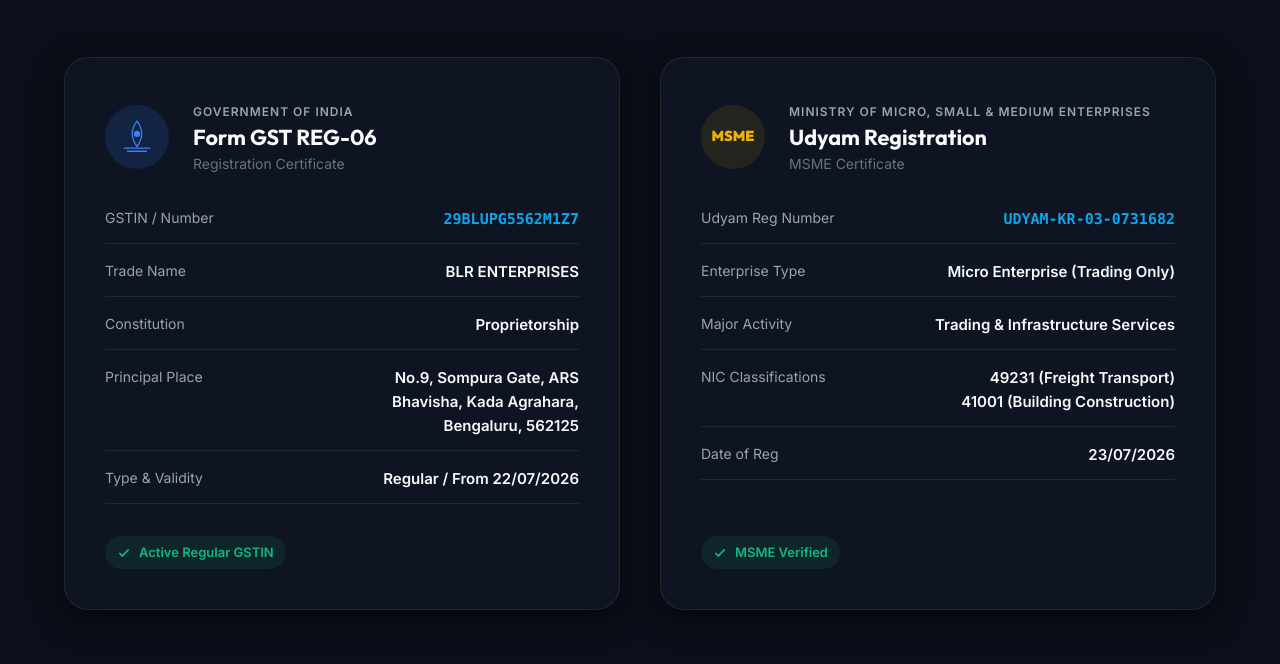
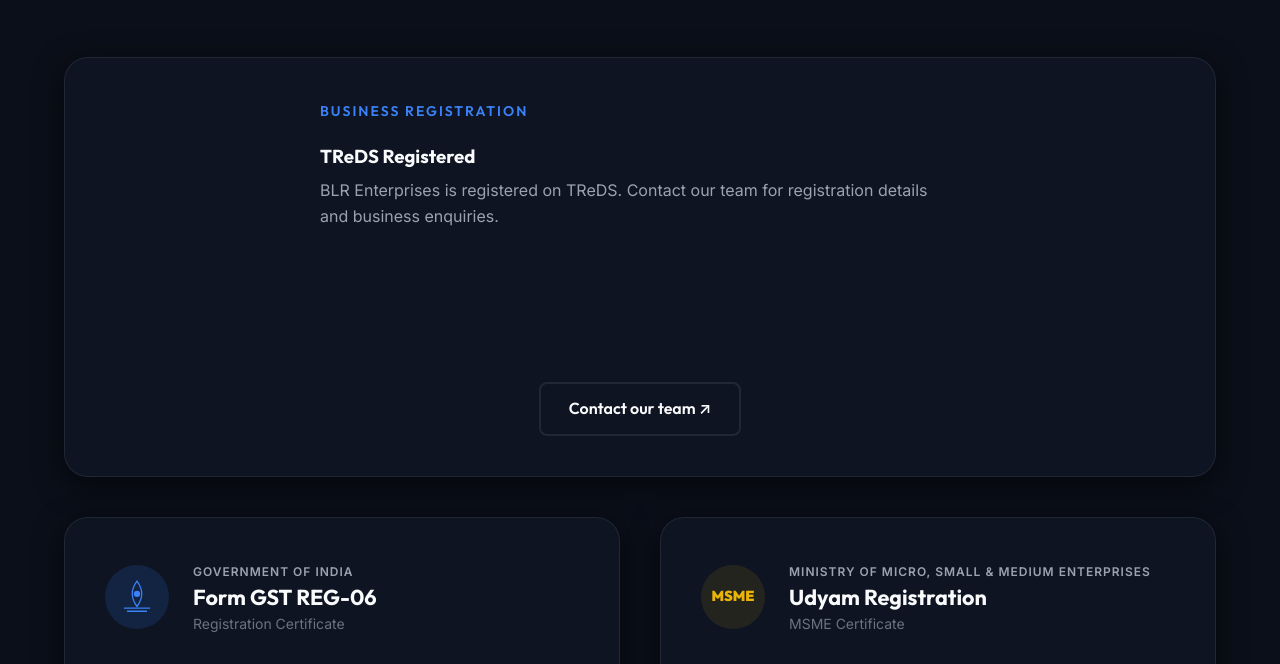
Before and after one commit to gujaratiraj1/BLREnterprises, a website: page index.html in a window 1280 px wide. Shown: the part 2999-3663 px from the top of the page. Drawn offline with Linux system fonts and the light colour scheme.

Commit message:
Add owner-confirmed TReDS registration to business credentials

```diff
--- a/index.html
+++ b/index.html
@@ -444,6 +444,14 @@
       </div>
 
       <div class="grid grid-2-col credentials-grid">
+        <div class="credential-card bg-glass treds-credential">
+          <div>
+            <span class="section-tagline">Business registration</span>
+            <h3>TReDS Registered</h3>
+            <p>BLR Enterprises is registered on TReDS. Contact our team for registration details and business enquiries.</p>
+          </div>
+          <a href="#contact" class="btn btn-outline">Contact our team ↗</a>
+        </div>
         <!-- Credential 1: GST Certificate -->
         <div class="credential-card bg-glass">
           <div class="credential-top">
@@ -745,8 +753,12 @@
 
         <!-- Col 3: Compliance & Legal -->
         <div class="footer-col compliance-col">
-          <h4>Statutory ID Details</h4>
+          <h4>Business Registrations</h4>
           <ul class="compliance-details">
+            <li>
+              <span class="detail-label">TReDS</span>
+              <span class="detail-value">Registered</span>
+            </li>
             <li>
               <span class="detail-label">GSTIN (Regular Registration)</span>
               <span class="detail-value font-mono">29BLUPG5562M1Z7</span>
--- a/server/business-info.json
+++ b/server/business-info.json
@@ -1,6 +1,9 @@
 {
   "name": "BLR Enterprises",
   "location": "Bengaluru, Karnataka, India",
+  "registrations": {
+    "treds": "BLR Enterprises is TReDS registered, as confirmed by the owner. Contact the team for registration details. No platform name, registration ID, registration date or financing terms have been provided."
+  },
   "services": {
     "logistics": "Road freight transport and logistics inquiries across India.",
     "construction": "Residential, commercial and industrial construction inquiries, including turnkey construction and project management.",
--- a/style.css
+++ b/style.css
@@ -1455,6 +1455,10 @@ a {
 }
 
 /* Website refresh: clearer service choices and compact mobile navigation. */
+.treds-credential { grid-column: 1 / -1; display: flex; align-items: center; justify-content: space-between; gap: 24px; flex-wrap: wrap; }
+.treds-credential > div { flex: 1 1 260px; min-width: 0; }
+.treds-credential h3 { margin: 10px 0; }
+.treds-credential p { color: var(--text-secondary); max-width: 640px; }
 .procurement-hero-link { display: flex; align-items: center; justify-content: space-between; gap: 16px; padding: 20px 24px; border: 1px solid var(--card-border); border-radius: 16px; background: var(--bg-secondary); color: var(--text-primary); font-weight: 600; }
 .procurement-hero-link small { display: block; font-size: .65rem; letter-spacing: .15em; color: var(--accent-blue); margin-bottom: 6px; }
 .procurement-intro { padding: 40px; display: flex; flex-direction: column; align-items: flex-start; justify-content: center; gap: 24px; background: var(--accent-glow); border-radius: 16px; }
```
